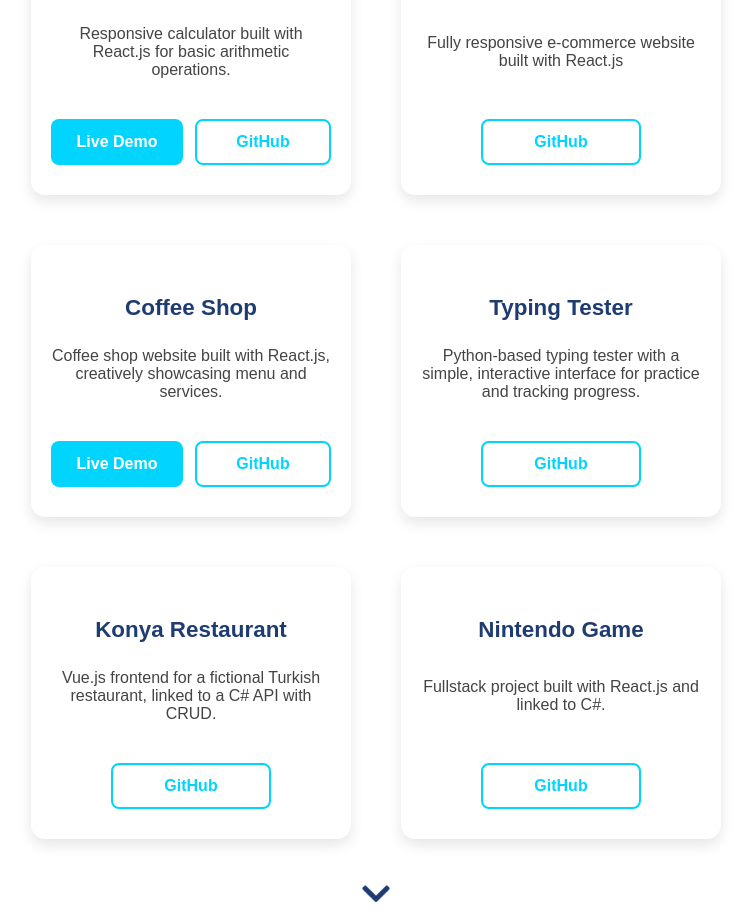
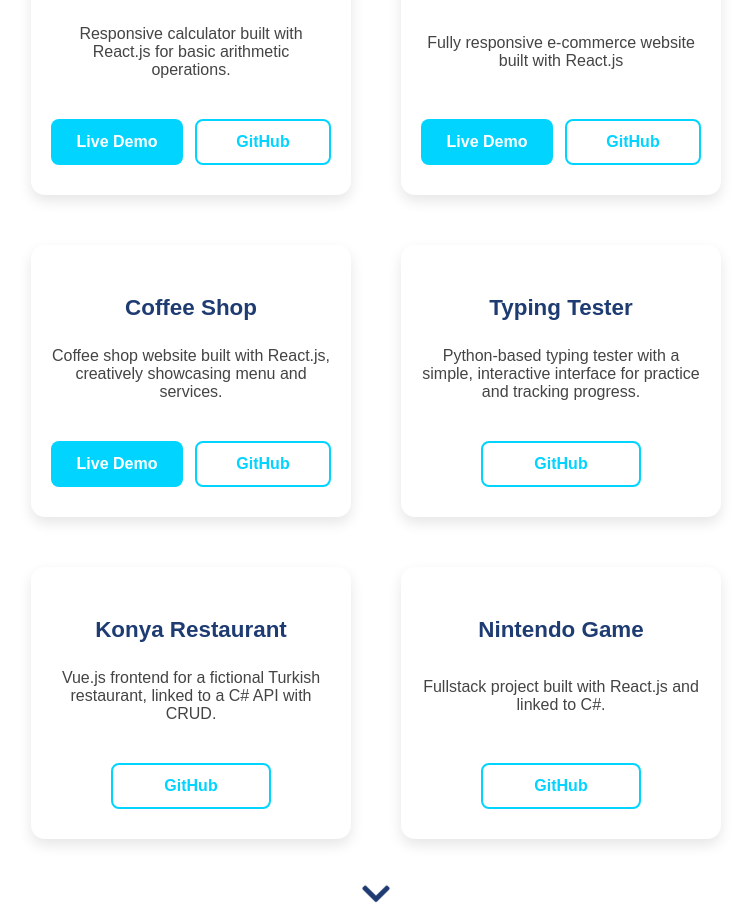
Before and after one commit to hamzas4011/personal-website, a React (Vite) app: page / in a window 1280 px wide. Shown: the part 2622-3538 px from the top of the page, without its empty margins (264-1015 px from the left). Built offline with nearby package versions, Linux system fonts and the light colour scheme.

Commit message:
update error projectsdata

```diff
--- a/src/projectsData.js
+++ b/src/projectsData.js
@@ -8,7 +8,7 @@ const projects = [
   {
     name: "E-Commerce Website",
     description: "Fully responsive e-commerce website built with React.js",
-    livelink: "https://ecommerce-app-alpha-lake-45.vercel.app",
+    liveLink: "https://ecommerce-app-alpha-lake-45.vercel.app",
     githubLink: "https://github.com/hamzas4011/ecommerce-app",
   },
   {
```
